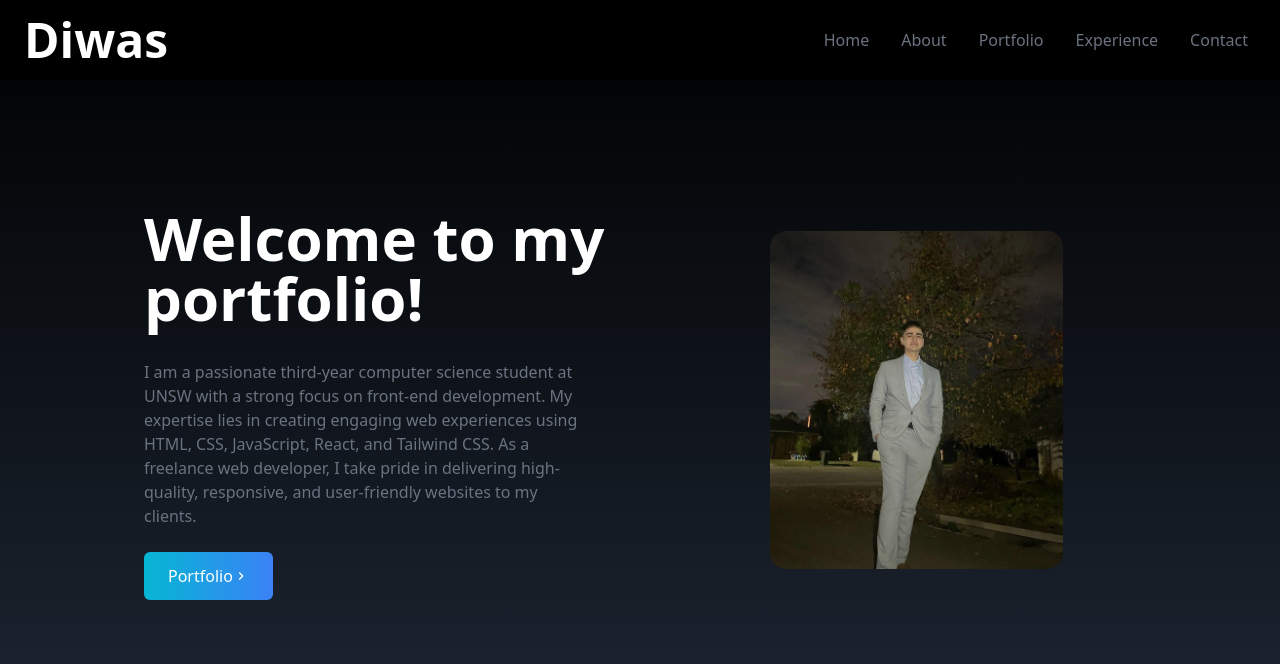
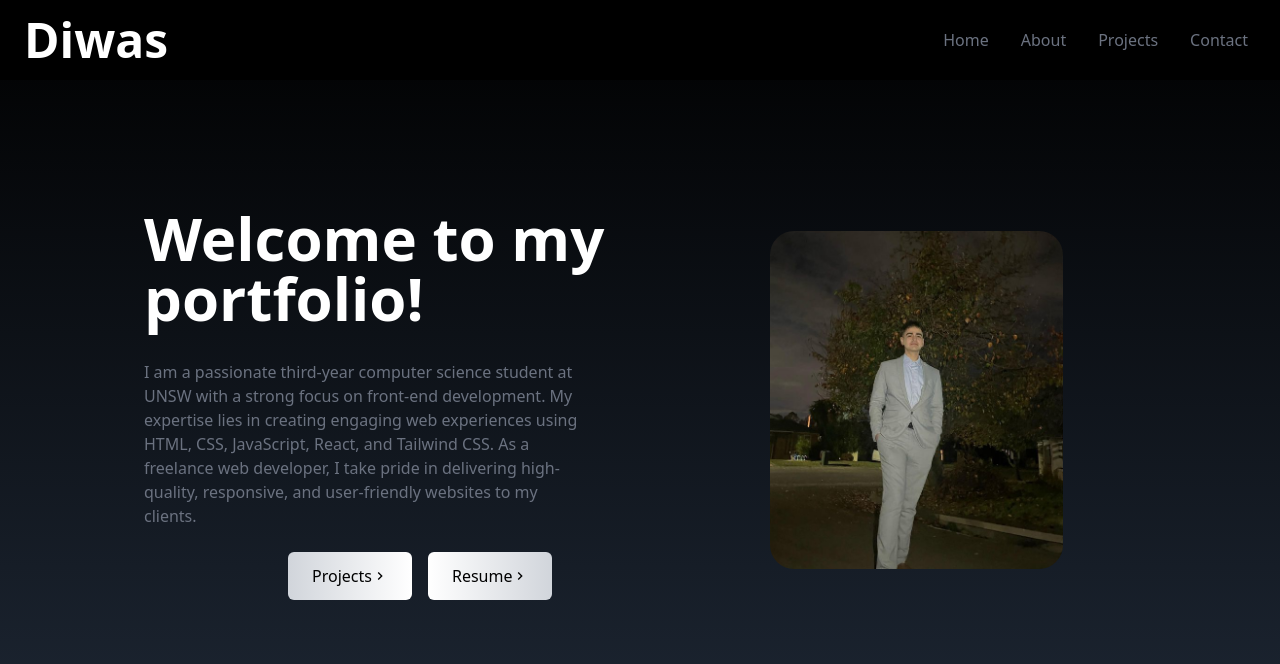
Before and after one commit to DiwasMainali1/Portfolio, a React (Create React App) app: page / in a window 1280 px wide. Shown: the top 664 px of the page. Built offline with nearby package versions, Linux system fonts and the light colour scheme; the HTML template or start-up script is replaced by a standard one.

Commit message:
Updated buttons

```diff
--- a/src/components/Home.jsx
+++ b/src/components/Home.jsx
@@ -13,18 +13,24 @@ const Home = () => {
                     My expertise lies in creating engaging web experiences using HTML, CSS, JavaScript, React, and Tailwind CSS.
                     As a freelance web developer, I take pride in delivering high-quality, responsive, and user-friendly websites to my clients.
                     </p>
-                    <div>
-                        <button className="group text-white w-fit px-6 py-3 my-2 flex items-center rounded-md bg-gradient-to-r from-cyan-500 to-blue-500">
-                            Portfolio
+                    <div name="homeButtons" className="flex justify-center space-x-4">
+                        <button className="group text-black w-fit px-6 py-3 my-2 flex items-center rounded-md bg-gradient-to-r from-gray-300 to-white">
+                            Projects
                             <span className="group-hover:rotate-90 duration-300">
-                                <MdKeyboardArrowRight />
+                            <MdKeyboardArrowRight />
+                            </span>
+                        </button>
+                        <button className="group text-black w-fit px-6 py-3 my-2 flex items-center rounded-md bg-gradient-to-r from-white to-gray-300">
+                            Resume
+                            <span className="group-hover:rotate-90 duration-300">
+                            <MdKeyboardArrowRight />
                             </span>
                         </button>
                     </div>
                 </div>
                 <div>
                     <img src={profile} alt="my profile"
-                    className="rounded-2xl mx-auto w-2/3 md:w-2/3"/>
+                    className="rounded-3xl mx-auto w-2/3 md:w-2/3"/>
                 </div>
             </div>
         </div>
--- a/src/components/NavBar.jsx
+++ b/src/components/NavBar.jsx
@@ -16,11 +16,7 @@ const NavBar = () => {
         },
         {
             id: 3,
-            link: 'portfolio',
-        },
-        {
-            id: 4,
-            link: 'experience',
+            link: 'projects',
         },
         {
             id: 5,
@@ -32,7 +28,7 @@ const NavBar = () => {
     <div className="flex justify-between items-center w-full h-20
     px-4 text-white bg-black fixed">
         <div>
-            <h1 className="text-5xl ml-2 font-bold">Diwas</h1>
+            <h1 className="text-5xl ml-2 font-bold select-none">Diwas</h1>
         </div>
 
         <ul className="hidden md:flex">
```
